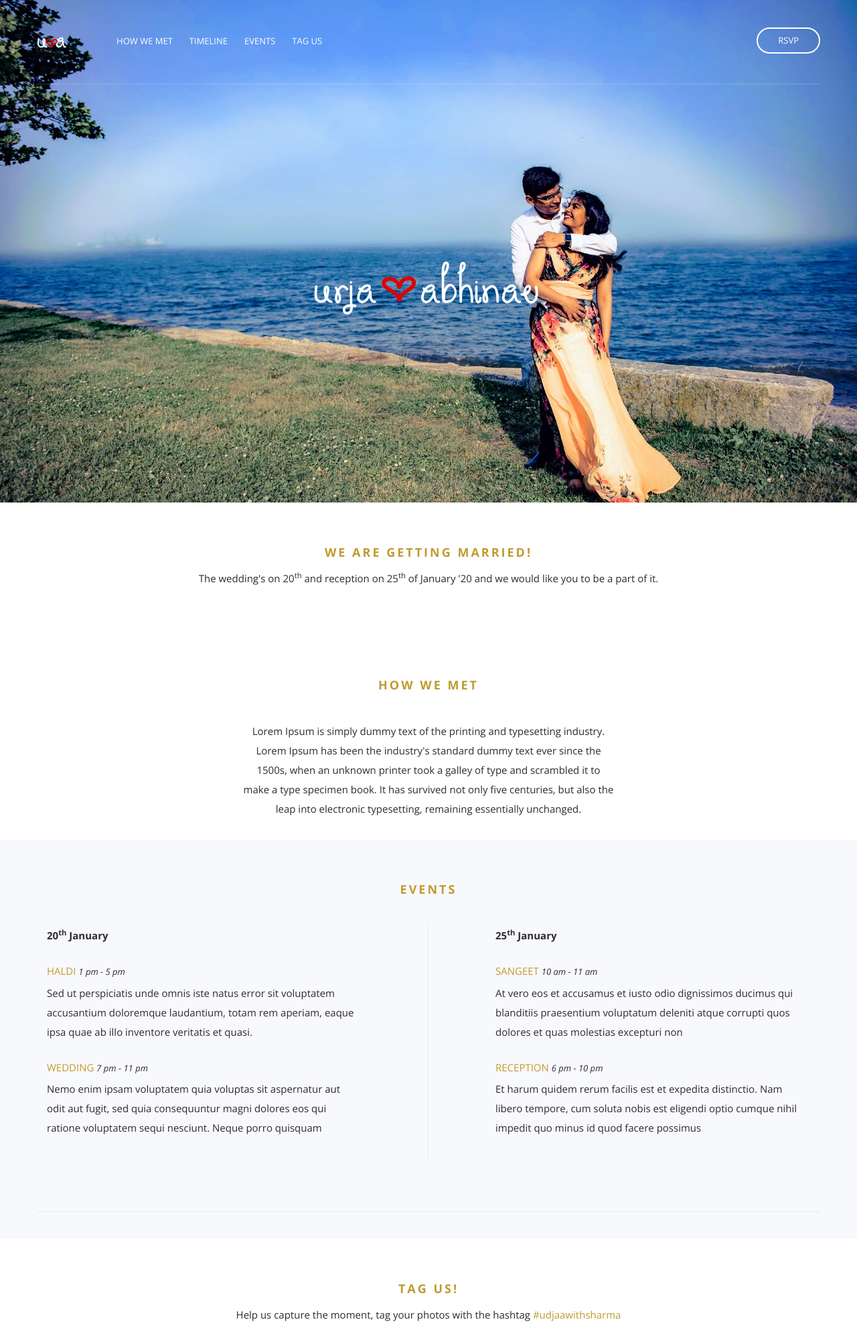
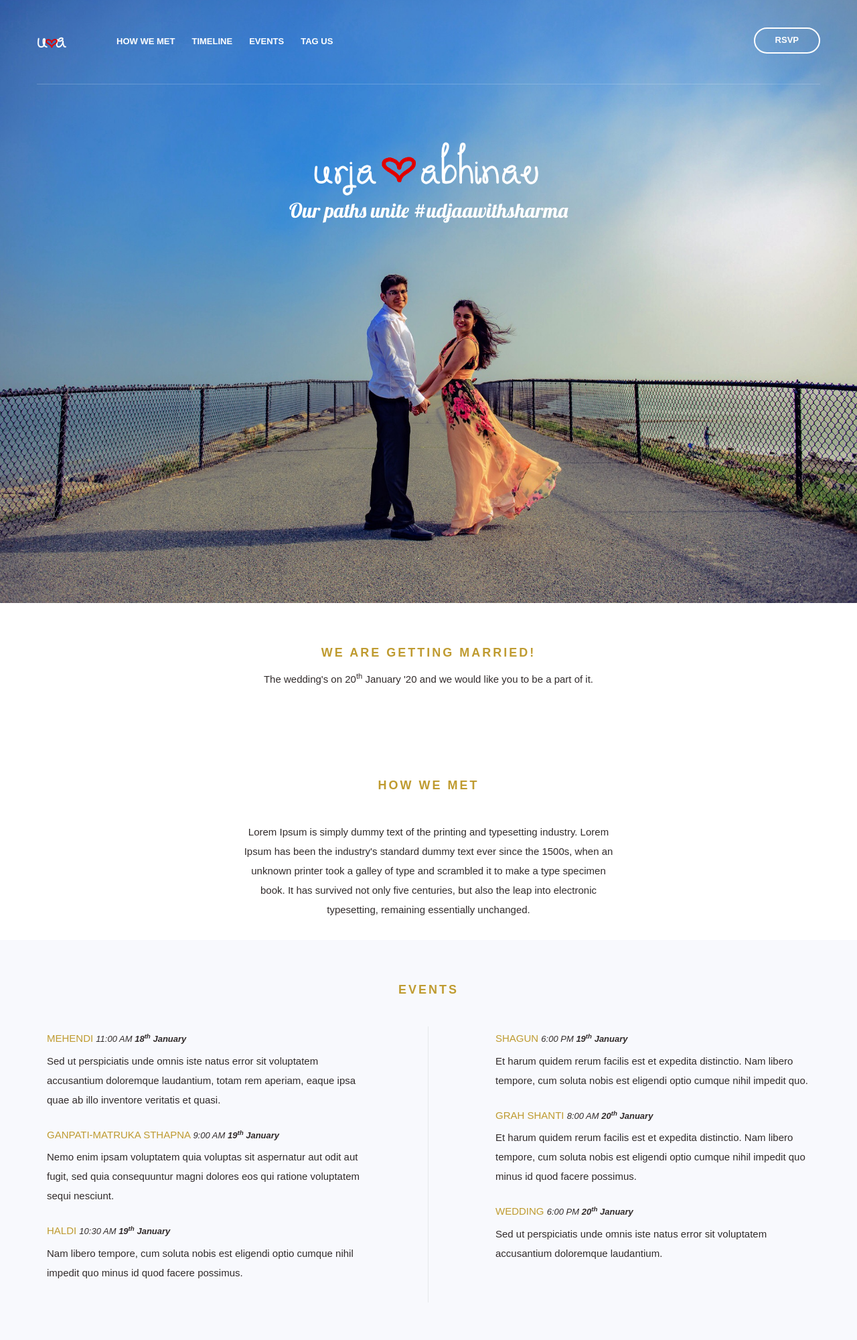
Before and after one commit to ravi-ojha/abhinavurja.com, a Gatsby site: page / in a window 1280 px wide. Shown: the top 2000 px of the page at 67% size. Built offline with nearby package versions, Linux system fonts and the light colour scheme; Gatsby itself is replaced by a stand-in of ours; some icons are missing; a web font is replaced by a local one.

Commit message:
Update first fold and header for all devices

```diff
--- a/src/assets/css/custom-style.css
+++ b/src/assets/css/custom-style.css
@@ -1,6 +1,5 @@
-@import url(https://fonts.googleapis.com/css?family=Open+Sans:300italic,400italic,600italic,700italic,800italic,400,300,600,700,800);
-@import url(https://fonts.googleapis.com/css?family=Merriweather:400,300,400italic,300italic,700,700italic);
-@import url(https://fonts.googleapis.com/css?family=Nunito:400,300,700);
+@import url(https://fonts.googleapis.com/css?family=Muli:400,700);
+@import url(https://fonts.googleapis.com/css?family=Lobster&display=swap);
 /* ==========================================================================
 Typography
 ========================================================================== */
@@ -120,7 +119,7 @@ a:hover, a:focus {
   text-decoration: none; }
 
 body {
-  font-family: "Open Sans", sans-serif;
+  font-family: "Muli", sans-serif;
   font-weight: 400;
   color: #312b2b;
   -webkit-text-size-adjust: 100%; }
@@ -321,8 +320,8 @@ Navigation
 Hero
 ========================================================================== */
 .hero {
-  min-height: 750px;
-  background: url("../images/background-2.jpg") center center;
+  min-height: 900px;
+  background: url("../images/background-5.jpg") center center;
   -webkit-background-size: cover;
   -moz-background-size: cover;
   -o-background-size: cover;
@@ -344,10 +343,34 @@ Hero
   font-weight: 300;
   margin-bottom: 80px; }
 .hero .hero-content {
-    padding-top: 40%; }
+  padding-top: 200px; }
+.hero .hero-content p {
+  font-family: 'Lobster', cursive;
+  font-size: 30px;
+  color: #fff;
+}
 .hero .hero-content img {
   width: 55%;
-    margin-bottom: 12%; }
+  min-width: 300px;
+}
+
+@media screen and (min-width: 320px) and (max-width: 767px) {
+  .hero .hero-content {
+    padding-top: 220px;
+  }
+  .hero .hero-content p {
+    font-size: 24px;
+  }
+}
+
+@media screen and (min-width: 240px) and (max-width: 320px) {
+  .hero .hero-content {
+    padding-top: 250px;
+  }
+  .hero .hero-content p {
+    font-size: 20px;
+  }
+}
 
 .navigation {
   transition: all 300ms ease-in-out;
@@ -385,9 +408,11 @@ header {
       display: inline; }
       header ul.primary-nav li a {
         color: #fff;
-        padding-right: 25px; }
+        margin-right: 25px; }
         header ul.primary-nav li a:hover {
-          color: #6d5800; }
+          border-bottom: 1px solid;
+          padding-bottom: 4px;
+          line-height: 100%; }
       header ul.primary-nav li:last-child a {
         padding-right: 0px; }
   header ul.member-actions li {
@@ -397,6 +422,7 @@ header {
       header ul.member-actions li a:hover {
         color: #6d5800; }
   header .header-nav {
+    font-weight: 700;
     display: inline-block; }
   header .member-actions {
     position: absolute;
@@ -515,7 +541,7 @@ Features-stack
   padding-bottom: 190px;
   position: relative; }
   .hero-strip i {
-    font-family: "Nunito", sans-serif;
+    font-family: 'Lobster', cursive;
     font-weight: 300;
     font-size: 25px;
     color: #F69D52;
@@ -550,7 +576,7 @@ Features-stack
 .events .time {
   font-size: 13px;
   font-style: italic;
-  text-transform: lowercase;
+  text-transform: none;
   color: #312b2b; }
 
 /* ==========================================================================
--- a/src/assets/css/queries.css
+++ b/src/assets/css/queries.css
@@ -11,21 +11,11 @@
 
 }
 
-@media screen and (max-width: 1024px) {
-    .hero .hero-content {
-        padding-top: 50%;
-    }
-}
-
 /* Responsive nav kicks in */
 @media screen and (max-width: 991px) {
     header {
         width: 90%;
         padding-left: 25px;
-    }
-
-    .hero .hero-content {
-        padding-top: 50%;
     }
 
     .header-nav {
@@ -253,9 +243,6 @@
 }
 
 @media screen and (max-width: 640px) {
-    .hero .hero-content {
-        padding-top: 100%;
-    }
 
     #eng-pics .img-wrap i {
         font-size: 25px;
@@ -292,13 +279,6 @@
 }
 
 @media screen and (max-width: 480px) {
-    .hero .hero-content {
-        padding-top: 110%;
-    }
-
-    .hero .hero-content img {
-        width: 65%;
-    }
 
     .hero .btn {
         display: block;
@@ -337,9 +317,6 @@
 }
 
 @media screen and (max-width: 320px) {
-    .hero .hero-content {
-        padding-top: 130%;
-    }
 
     .rsvp {
         padding-top: 20px;
--- a/src/components/events.js
+++ b/src/components/events.js
@@ -11,26 +11,30 @@ const Events = () => (
       <div className="row">
         <div className="col-md-6 col-sm-12 col-xs-12 leftcol">
           <div>
-            <p><strong>20<sup>th</sup> January</strong></p>
-
-            <h5>Haldi <span className="time">1 PM - 5 PM</span></h5>
-            <p>Sed ut perspiciatis unde omnis iste natus error sit voluptatem accusantium doloremque laudantium, totam rem aperiam, eaque ipsa quae ab illo inventore veritatis et quasi. </p>
+            <h5>Mehendi <span className="time">11:00 AM <strong>18<sup>th</sup> January</strong></span></h5>
+            <p>Sed ut perspiciatis unde omnis iste natus error sit voluptatem accusantium doloremque laudantium, totam rem aperiam, eaque ipsa quae ab illo inventore veritatis et quasi.</p>
           </div>
           <div>
-            <h5>Wedding <span className="time">7 PM - 11 PM</span></h5>
-            <p>Nemo enim ipsam voluptatem quia voluptas sit aspernatur aut odit aut fugit, sed quia consequuntur magni dolores eos qui ratione voluptatem sequi nesciunt. Neque porro quisquam</p>
+            <h5>Ganpati-Matruka Sthapna <span className="time">9:00 AM <strong>19<sup>th</sup> January</strong></span></h5>
+            <p>Nemo enim ipsam voluptatem quia voluptas sit aspernatur aut odit aut fugit, sed quia consequuntur magni dolores eos qui ratione voluptatem sequi nesciunt.</p>
+          </div>
+          <div>
+            <h5>Haldi <span className="time">10:30 AM <strong>19<sup>th</sup> January</strong></span></h5>
+            <p>Nam libero tempore, cum soluta nobis est eligendi optio cumque nihil impedit quo minus id quod facere possimus.</p>
           </div>
         </div>
         <div className="col-md-6 col-sm-12 col-xs-12 rightcol">
           <div>
-          <p><strong>25<sup>th</sup> January</strong></p>
-
-            <h5>Sangeet <span className="time">10 AM - 11 AM</span></h5>
-            <p>At vero eos et accusamus et iusto odio dignissimos ducimus qui blanditiis praesentium voluptatum deleniti atque corrupti quos dolores et quas molestias excepturi non</p>
+            <h5>Shagun <span className="time">6:00 PM <strong>19<sup>th</sup> January</strong></span></h5>
+            <p>Et harum quidem rerum facilis est et expedita distinctio. Nam libero tempore, cum soluta nobis est eligendi optio cumque nihil impedit quo.</p>
           </div>
           <div>
-            <h5>Reception <span className="time">6 PM - 10 PM</span></h5>
-            <p>Et harum quidem rerum facilis est et expedita distinctio. Nam libero tempore, cum soluta nobis est eligendi optio cumque nihil impedit quo minus id quod facere possimus</p>
+            <h5>Grah Shanti <span className="time">8:00 AM <strong>20<sup>th</sup> January</strong></span></h5>
+            <p>Et harum quidem rerum facilis est et expedita distinctio. Nam libero tempore, cum soluta nobis est eligendi optio cumque nihil impedit quo minus id quod facere possimus.</p>
+          </div>
+          <div>
+            <h5>Wedding <span className="time">6:00 PM <strong>20<sup>th</sup> January</strong></span></h5>
+            <p>Sed ut perspiciatis unde omnis iste natus error sit voluptatem accusantium doloremque laudantium.</p>
           </div>
         </div>
       </div>
--- a/src/components/header.js
+++ b/src/components/header.js
@@ -32,6 +32,7 @@ const Header = ({ siteTitle }) => (
         <div className="col-md-10 col-md-offset-1">
           <div className="hero-content text-center">
             <img src="./../assets/images/logo-lg.png"></img>
+            <p className="font-lobster">Our paths unite <a href="https://instagram.com/explore/tags/udjaawithsharma/" target="_blank" style={{ color: '#fff' }}>#udjaawithsharma</a> </p>
           </div>
         </div>
       </div>
--- a/src/components/main-news.js
+++ b/src/components/main-news.js
@@ -6,7 +6,7 @@ const MainNews = () => (
       <div className="row">
         <div className="col-md-12 text-center">
           <h3>We are getting married!</h3>
-          <p>The wedding's on 20<sup>th</sup> and reception on 25<sup>th</sup> of January '20 and we would like you to be a part of it.</p>
+          <p>The wedding's on 20<sup>th</sup> January '20 and we would like you to be a part of it.</p>
         </div>
       </div>
     </div>
--- a/static/assets/css/custom-style.css
+++ b/static/assets/css/custom-style.css
@@ -1,6 +1,5 @@
-@import url(https://fonts.googleapis.com/css?family=Open+Sans:300italic,400italic,600italic,700italic,800italic,400,300,600,700,800);
-@import url(https://fonts.googleapis.com/css?family=Merriweather:400,300,400italic,300italic,700,700italic);
-@import url(https://fonts.googleapis.com/css?family=Nunito:400,300,700);
+@import url(https://fonts.googleapis.com/css?family=Muli:400,700);
+@import url(https://fonts.googleapis.com/css?family=Lobster&display=swap);
 /* ==========================================================================
 Typography
 ========================================================================== */
@@ -120,7 +119,7 @@ a:hover, a:focus {
   text-decoration: none; }
 
 body {
-  font-family: "Open Sans", sans-serif;
+  font-family: "Muli", sans-serif;
   font-weight: 400;
   color: #312b2b;
   -webkit-text-size-adjust: 100%; }
@@ -321,8 +320,8 @@ Navigation
 Hero
 ========================================================================== */
 .hero {
-  min-height: 750px;
-  background: url("../images/background-2.jpg") center center;
+  min-height: 900px;
+  background: url("../images/background-5.jpg") center center;
   -webkit-background-size: cover;
   -moz-background-size: cover;
   -o-background-size: cover;
@@ -344,10 +343,34 @@ Hero
   font-weight: 300;
   margin-bottom: 80px; }
 .hero .hero-content {
-    padding-top: 40%; }
+  padding-top: 200px; }
+.hero .hero-content p {
+  font-family: 'Lobster', cursive;
+  font-size: 30px;
+  color: #fff;
+}
 .hero .hero-content img {
   width: 55%;
-    margin-bottom: 12%; }
+  min-width: 300px;
+}
+
+@media screen and (min-width: 320px) and (max-width: 767px) {
+  .hero .hero-content {
+    padding-top: 220px;
+  }
+  .hero .hero-content p {
+    font-size: 24px;
+  }
+}
+
+@media screen and (min-width: 240px) and (max-width: 320px) {
+  .hero .hero-content {
+    padding-top: 250px;
+  }
+  .hero .hero-content p {
+    font-size: 20px;
+  }
+}
 
 .navigation {
   transition: all 300ms ease-in-out;
@@ -385,9 +408,11 @@ header {
       display: inline; }
       header ul.primary-nav li a {
         color: #fff;
-        padding-right: 25px; }
+        margin-right: 25px; }
         header ul.primary-nav li a:hover {
-          color: #6d5800; }
+          border-bottom: 1px solid;
+          padding-bottom: 4px;
+          line-height: 100%; }
       header ul.primary-nav li:last-child a {
         padding-right: 0px; }
   header ul.member-actions li {
@@ -397,6 +422,7 @@ header {
       header ul.member-actions li a:hover {
         color: #6d5800; }
   header .header-nav {
+    font-weight: 700;
     display: inline-block; }
   header .member-actions {
     position: absolute;
@@ -515,7 +541,7 @@ Features-stack
   padding-bottom: 190px;
   position: relative; }
   .hero-strip i {
-    font-family: "Nunito", sans-serif;
+    font-family: 'Lobster', cursive;
     font-weight: 300;
     font-size: 25px;
     color: #F69D52;
@@ -550,7 +576,7 @@ Features-stack
 .events .time {
   font-size: 13px;
   font-style: italic;
-  text-transform: lowercase;
+  text-transform: none;
   color: #312b2b; }
 
 /* ==========================================================================
```
Also changed, not shown: static/assets/css/queries.css (+0 -23 lines), src/assets/images/background-5.jpg (added), static/assets/fonts/AYearWithoutRain.ttf (added), static/assets/images/background-5.jpg (added). Lines whose indentation alone changed are shown as unchanged.
